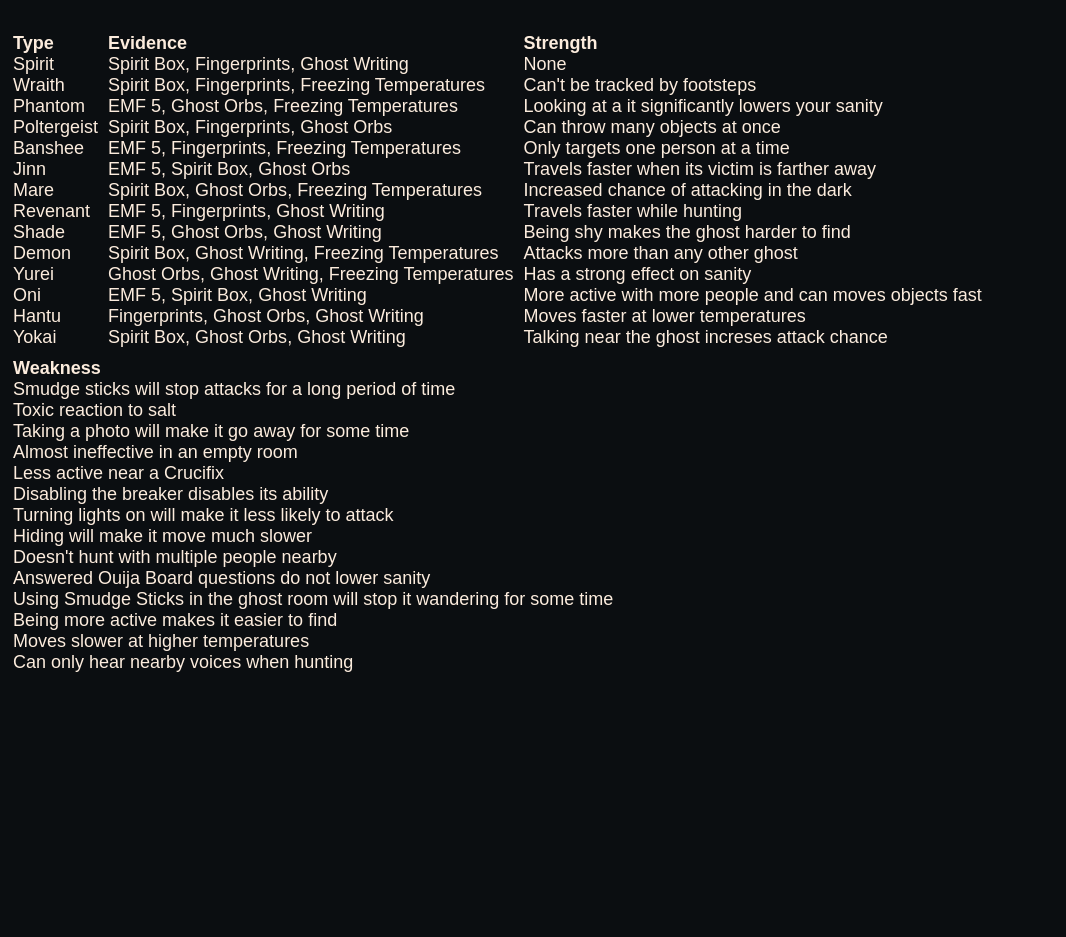
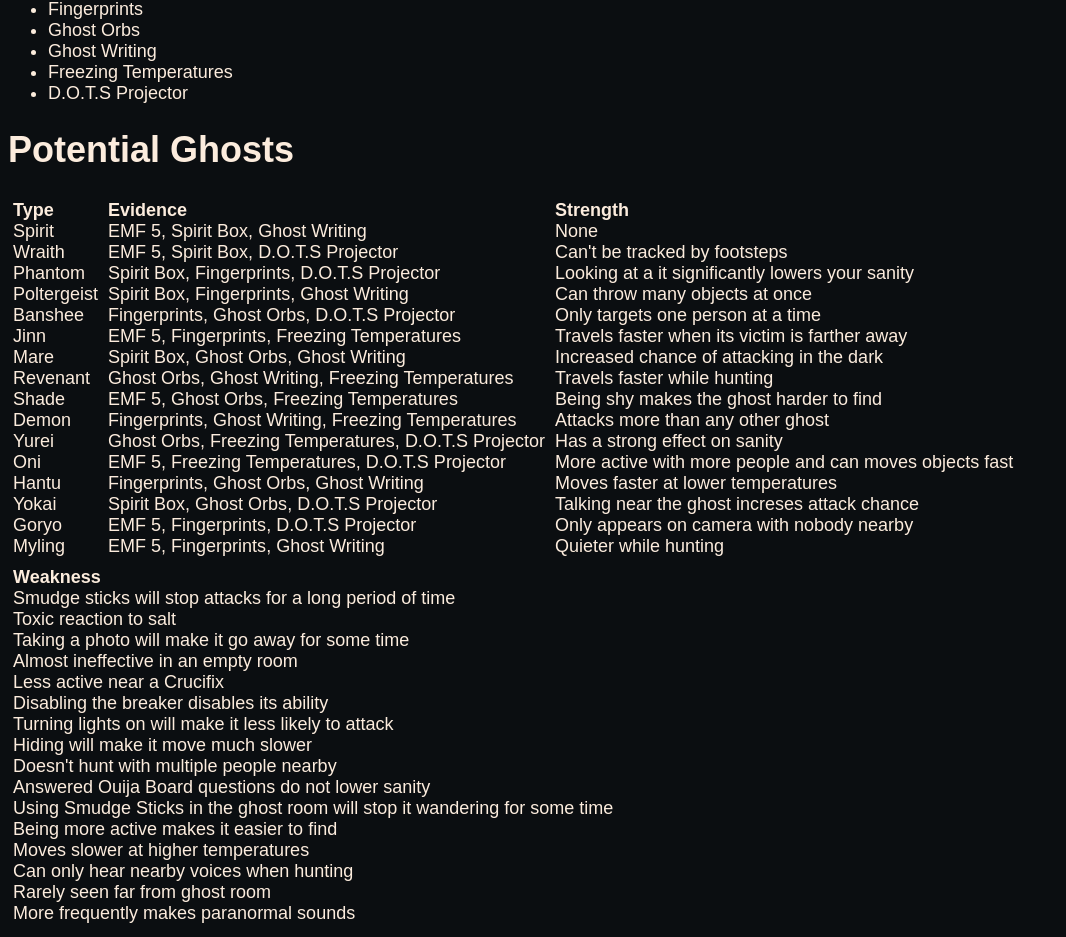
Before and after one commit to MysteryBlokHed/phasjournal, a Vue app: page / in a window 1280 px wide. Shown: the part 657-1594 px from the top of the page, without its empty margins (0-1066 px from the left). Before the commit the page ends 1343 px from the top, so only its background shows below. Built offline with nearby package versions, Linux system fonts and the light colour scheme.

Commit message:
Update types.ts
Adds the new evidence type to the Evidence enum, adds the two new ghosts
to the list of ghosts, and updates the changed evidence for other
ghosts.

```diff
--- a/src/types.ts
+++ b/src/types.ts
@@ -5,6 +5,7 @@ export enum Evidence {
   GhostOrbs = 'Ghost Orbs',
   GhostWriting = 'Ghost Writing',
   Freezing = 'Freezing Temperatures',
+  DotsProjector = 'D.O.T.S Projector',
 }
 
 export interface Ghost {
@@ -17,91 +18,115 @@ export interface Ghost {
 export const AllGhosts: Array<Ghost> = [
   {
     type: 'Spirit',
+    evidence: [Evidence.Emf5, Evidence.SpiritBox, Evidence.GhostWriting],
+    strength: 'None',
+    weakness: 'Smudge sticks will stop attacks for a long period of time',
+  },
+  {
+    type: 'Wraith',
+    evidence: [Evidence.Emf5, Evidence.SpiritBox, Evidence.DotsProjector],
+    strength: `Can't be tracked by footsteps`,
+    weakness: 'Toxic reaction to salt',
+  },
+  {
+    type: 'Phantom',
+    evidence: [
+      Evidence.SpiritBox,
+      Evidence.Fingerprints,
+      Evidence.DotsProjector,
+    ],
+    strength: 'Looking at a it significantly lowers your sanity',
+    weakness: 'Taking a photo will make it go away for some time',
+  },
+  {
+    type: 'Poltergeist',
     evidence: [
       Evidence.SpiritBox,
       Evidence.Fingerprints,
       Evidence.GhostWriting,
     ],
-    strength: 'None',
-    weakness: 'Smudge sticks will stop attacks for a long period of time',
-  },
-  {
-    type: 'Wraith',
-    evidence: [Evidence.SpiritBox, Evidence.Fingerprints, Evidence.Freezing],
-    strength: `Can't be tracked by footsteps`,
-    weakness: 'Toxic reaction to salt',
-  },
-  {
-    type: 'Phantom',
-    evidence: [Evidence.Emf5, Evidence.GhostOrbs, Evidence.Freezing],
-    strength: 'Looking at a it significantly lowers your sanity',
-    weakness: 'Taking a photo will make it go away for some time',
-  },
-  {
-    type: 'Poltergeist',
-    evidence: [Evidence.SpiritBox, Evidence.Fingerprints, Evidence.GhostOrbs],
     strength: 'Can throw many objects at once',
     weakness: 'Almost ineffective in an empty room',
   },
   {
     type: 'Banshee',
-    evidence: [Evidence.Emf5, Evidence.Fingerprints, Evidence.Freezing],
+    evidence: [
+      Evidence.Fingerprints,
+      Evidence.GhostOrbs,
+      Evidence.DotsProjector,
+    ],
     strength: 'Only targets one person at a time',
     weakness: 'Less active near a Crucifix',
   },
   {
     type: 'Jinn',
-    evidence: [Evidence.Emf5, Evidence.SpiritBox, Evidence.GhostOrbs],
+    evidence: [Evidence.Emf5, Evidence.Fingerprints, Evidence.Freezing],
     strength: 'Travels faster when its victim is farther away',
     weakness: 'Disabling the breaker disables its ability',
   },
   {
     type: 'Mare',
-    evidence: [Evidence.SpiritBox, Evidence.GhostOrbs, Evidence.Freezing],
+    evidence: [Evidence.SpiritBox, Evidence.GhostOrbs, Evidence.GhostWriting],
     strength: 'Increased chance of attacking in the dark',
     weakness: 'Turning lights on will make it less likely to attack',
   },
   {
     type: 'Revenant',
-    evidence: [Evidence.Emf5, Evidence.Fingerprints, Evidence.GhostWriting],
+    evidence: [Evidence.GhostOrbs, Evidence.GhostWriting, Evidence.Freezing],
     strength: 'Travels faster while hunting',
     weakness: 'Hiding will make it move much slower',
   },
   {
     type: 'Shade',
-    evidence: [Evidence.Emf5, Evidence.GhostOrbs, Evidence.GhostWriting],
+    evidence: [Evidence.Emf5, Evidence.GhostOrbs, Evidence.Freezing],
     strength: 'Being shy makes the ghost harder to find',
     weakness: `Doesn't hunt with multiple people nearby`,
   },
   {
     type: 'Demon',
-    evidence: [Evidence.SpiritBox, Evidence.GhostWriting, Evidence.Freezing],
+    evidence: [Evidence.Fingerprints, Evidence.GhostWriting, Evidence.Freezing],
     strength: 'Attacks more than any other ghost',
     weakness: 'Answered Ouija Board questions do not lower sanity',
   },
   {
     type: 'Yurei',
-    evidence: [Evidence.GhostOrbs, Evidence.GhostWriting, Evidence.Freezing],
+    evidence: [Evidence.GhostOrbs, Evidence.Freezing, Evidence.DotsProjector],
     strength: 'Has a strong effect on sanity',
     weakness:
       'Using Smudge Sticks in the ghost room will stop it wandering for some time',
   },
   {
     type: 'Oni',
-    evidence: [Evidence.Emf5, Evidence.SpiritBox, Evidence.GhostWriting],
+    evidence: [Evidence.Emf5, Evidence.Freezing, Evidence.DotsProjector],
     strength: 'More active with more people and can moves objects fast',
     weakness: 'Being more active makes it easier to find',
   },
   {
     type: 'Hantu',
-    evidence: [Evidence.Fingerprints, Evidence.GhostOrbs, Evidence.GhostWriting],
+    evidence: [
+      Evidence.Fingerprints,
+      Evidence.GhostOrbs,
+      Evidence.GhostWriting,
+    ],
     strength: 'Moves faster at lower temperatures',
     weakness: 'Moves slower at higher temperatures',
   },
   {
     type: 'Yokai',
-    evidence: [Evidence.SpiritBox, Evidence.GhostOrbs, Evidence.GhostWriting],
+    evidence: [Evidence.SpiritBox, Evidence.GhostOrbs, Evidence.DotsProjector],
     strength: 'Talking near the ghost increses attack chance',
     weakness: 'Can only hear nearby voices when hunting',
   },
+  {
+    type: 'Goryo',
+    evidence: [Evidence.Emf5, Evidence.Fingerprints, Evidence.DotsProjector],
+    strength: 'Only appears on camera with nobody nearby',
+    weakness: 'Rarely seen far from ghost room',
+  },
+  {
+    type: 'Myling',
+    evidence: [Evidence.Emf5, Evidence.Fingerprints, Evidence.GhostWriting],
+    strength: 'Quieter while hunting',
+    weakness: 'More frequently makes paranormal sounds',
+  },
 ]
```
